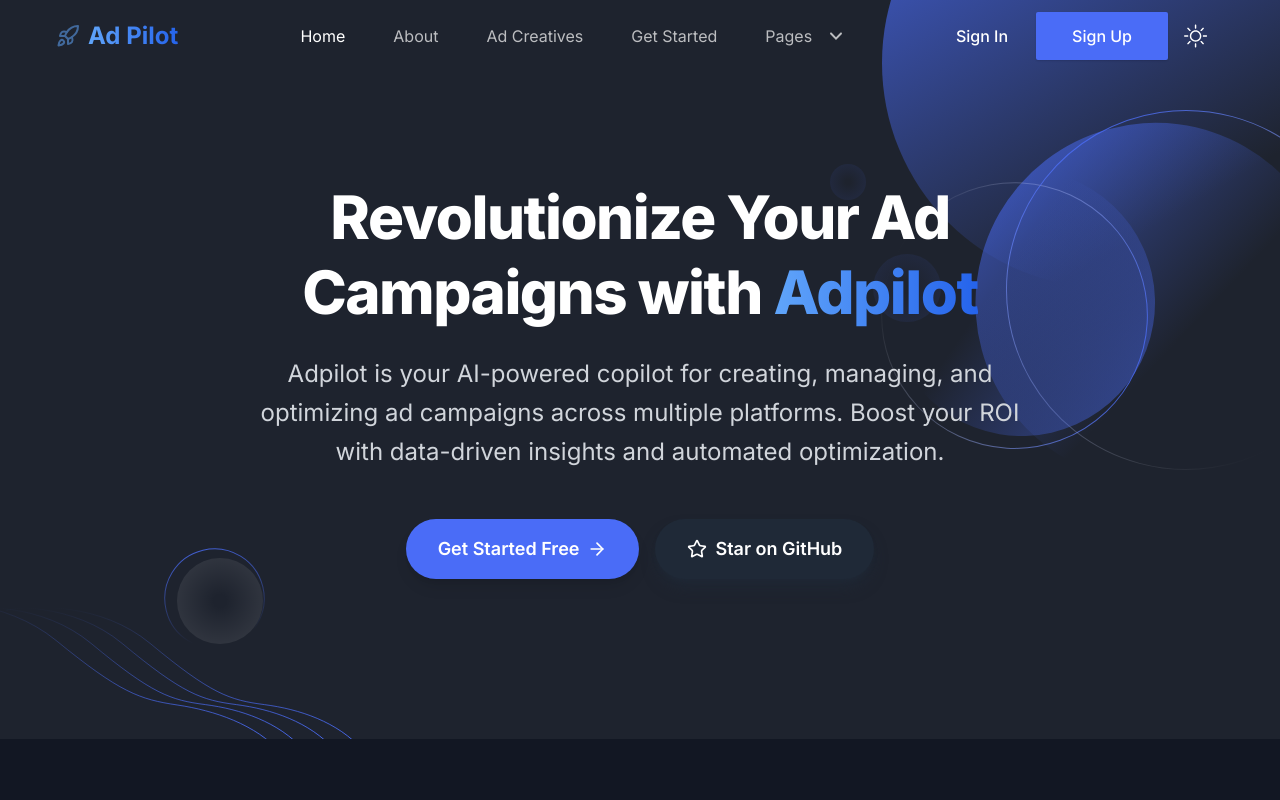
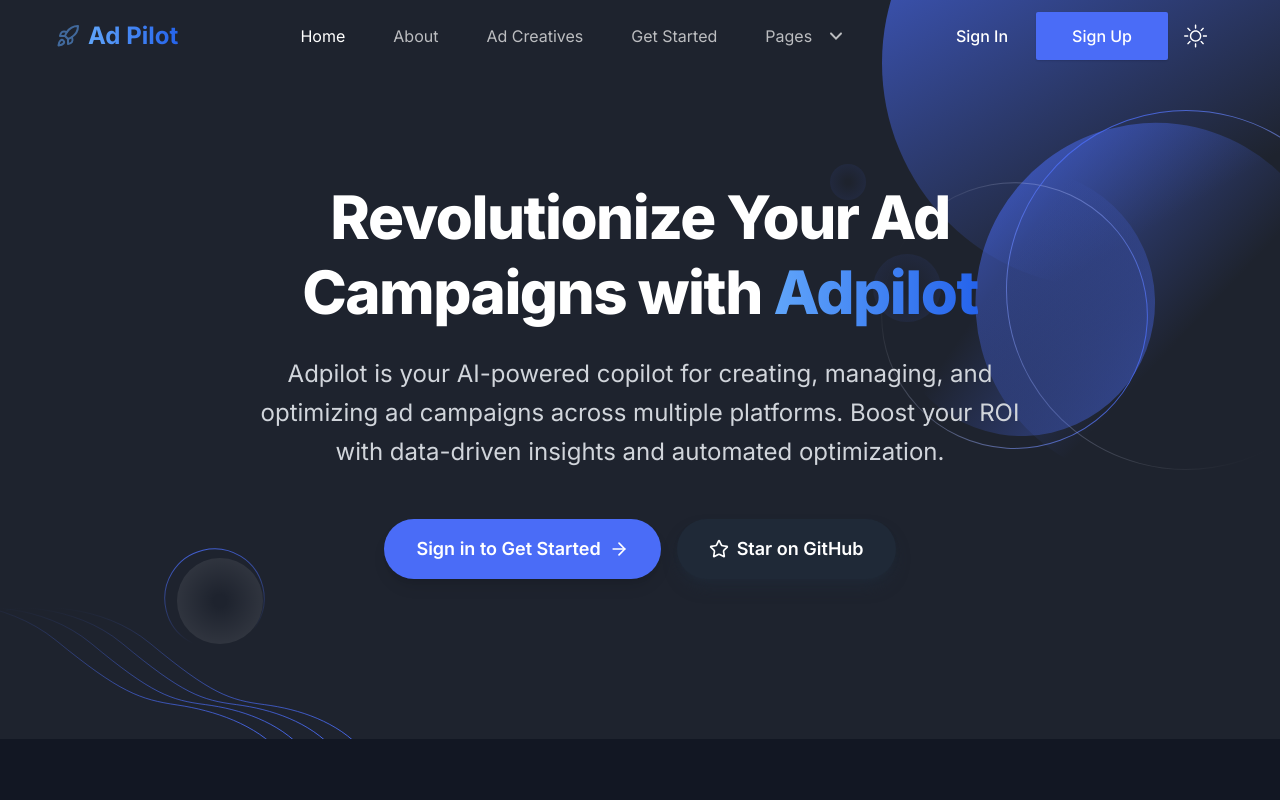
Before and after one commit to saadsohail05/Ad-Pilot, a Next.js app in the folder Frontend/my-app/: page / in a window 1280 px wide. Shown: the top 800 px of the page. Built offline with nearby package versions, Linux system fonts and the light colour scheme.

Commit message:
Get Started Route Protected

```diff
--- a/Frontend/my-app/src/app/createcampaign/page.tsx
+++ b/Frontend/my-app/src/app/createcampaign/page.tsx
@@ -1,16 +1,32 @@
-import React from "react";
+'use client';
+import React, { useEffect } from "react";
+import { useRouter } from "next/navigation";
+import { useAuth } from "@/context/AuthContext";
 import Breadcrumb from "@/components/Common/Breadcrumb";
 import Contact from "@/components/createcampaign/createcampaign";
 import LeftSidebar from "@/components/leftsidebar/leftsidebar"; // Import the LeftSidebar component
 
-import { Metadata } from "next";
+// import { Metadata } from "next";
 
-export const metadata: Metadata = {
-  title: "Campaign Creation | Ad Pilot",
-  // other metadata
-};
+// export const metadata: Metadata = {
+//   title: "Campaign Creation | Ad Pilot",
+//   // other metadata
+// };
 
 const ContactPage = () => {
+  const router = useRouter();
+  const { user } = useAuth();
+
+  useEffect(() => {
+    if (!user) {
+      router.push('/signin');
+    }
+  }, [user, router]);
+
+  if (!user) {
+    return null; // or a loading spinner
+  }
+
   // Define the links for the sidebar
   const sidebarLinks = [
     { label: "View Analytics", href: "/viewanalytics" },
--- a/Frontend/my-app/src/app/page.tsx
+++ b/Frontend/my-app/src/app/page.tsx
@@ -1,6 +1,5 @@
 import AboutSectionOne from "@/components/About/AboutSectionOne";
 import AboutSectionTwo from "@/components/About/AboutSectionTwo";
-import Blog from "@/components/Blog";
 import Brands from "@/components/Brands";
 import ScrollUp from "@/components/Common/ScrollUp";
 import Contact from "@/components/Contact";
--- a/Frontend/my-app/src/components/Hero/index.tsx
+++ b/Frontend/my-app/src/components/Hero/index.tsx
@@ -1,7 +1,21 @@
+"use client"
 import Link from 'next/link'
 import { ArrowRight, Star } from 'lucide-react'
+import { useAuth } from "@/context/AuthContext"  // Add this import
+import { useRouter } from 'next/navigation'  // Add this import
 
 const Hero = () => {
+  const { user } = useAuth();  // Add this
+  const router = useRouter();  // Add this
+
+  const handleGetStarted = () => {
+    if (!user) {
+      router.push('/signin');
+    } else {
+      router.push('/createcampaign');
+    }
+  };
+
   return (
     <>
       <section
@@ -22,13 +36,13 @@ const Hero = () => {
                   Adpilot is your AI-powered copilot for creating, managing, and optimizing ad campaigns across multiple platforms. Boost your ROI with data-driven insights and automated optimization.
                 </p>
                 <div className="flex flex-col items-center justify-center space-y-4 sm:flex-row sm:space-x-4 sm:space-y-0">
-                  <Link
-                    href="/get-started"
+                  <button
+                    onClick={handleGetStarted}
                     className="group inline-flex items-center justify-center rounded-full bg-primary px-8 py-4 text-lg font-semibold text-white shadow-lg transition-all duration-300 ease-in-out hover:bg-primary-600 hover:shadow-primary-500/25 focus:outline-none focus:ring-2 focus:ring-primary-500 focus:ring-offset-2 dark:shadow-lg dark:shadow-primary-800/80"
                   >
-                    Get Started Free
+                    {user ? 'Get Started' : 'Sign in to Get Started'}
                     <ArrowRight className="ml-2 h-5 w-5 transition-transform duration-300 ease-in-out group-hover:translate-x-1" />
-                  </Link>
+                  </button>
                   <Link
                     href="https://github.com/saadsohail05/Ad-Pilot"
                     className="group inline-flex items-center justify-center rounded-full bg-white px-8 py-4 text-lg font-semibold text-gray-900 shadow-lg transition-all duration-300 ease-in-out hover:bg-gray-50 hover:shadow-gray-500/25 focus:outline-none focus:ring-2 focus:ring-gray-500 focus:ring-offset-2 dark:bg-gray-800 dark:text-white dark:hover:bg-gray-700 dark:shadow-lg dark:shadow-gray-800/80"
```
